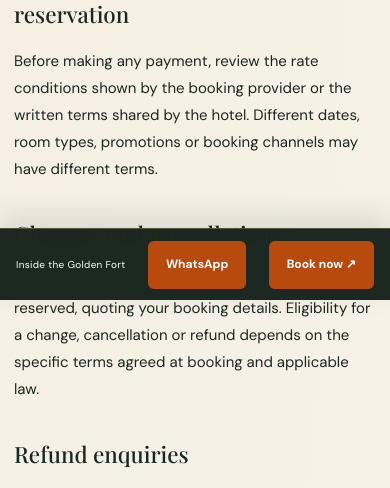
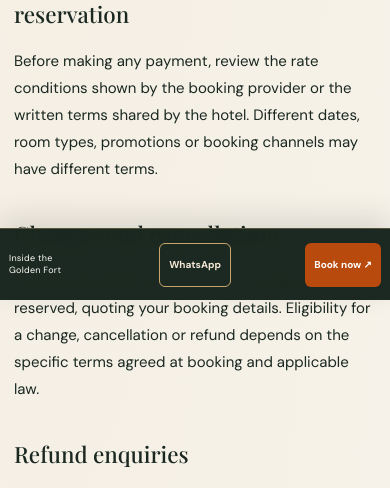
Before and after one commit to tchouhanjsm/garh-jaisal-haveli-tourism, a PHP site: page /booking-policy.php in a window 390 px wide. Shown: the part 544-1032 px from the top of the page. Run offline with PHP 8.4, Linux system fonts and the light colour scheme.

Commit message:
style: dual mobile booking/WhatsApp controls and compact arrival shortcut

```diff
--- a/assets/css/guest-first.css
+++ b/assets/css/guest-first.css
@@ -97,3 +97,20 @@
 @media(prefers-reduced-motion:reduce) {
   .guest-room-card img { transition:none; }
 }
+
+/* Mobile booking choices: clear booking vs. WhatsApp channels. */
+@media(max-width:760px) {
+  .mobile-booking-bar { gap:.5rem; }
+  .mobile-booking-bar span { min-width:0; flex:1 1 auto; }
+  .mobile-booking-bar a { flex-shrink:0; padding:0 .7rem; min-height:44px; }
+  .mobile-booking-bar .guest-mobile-whatsapp { background:transparent; color:#f4e8d4; border:1px solid #c9a46a; }
+}
+@media(max-width:390px) {
+  .mobile-booking-bar { padding-inline:9px; }
+  .mobile-booking-bar span { font-size:9px; max-width:76px; line-height:1.3; }
+  .mobile-booking-bar a { padding-inline:9px; font-size:10px; }
+}
+.guest-arrival-shortcut { display:flex; align-items:center; gap:1rem; border-bottom:1px solid #d4c7b3; padding-block:1.1rem; flex-wrap:wrap; }
+.guest-arrival-shortcut strong { font-size:.91rem; }
+.guest-arrival-shortcut span { font-size:.83rem; color:#586159; flex:1; min-width:175px; }
+.guest-arrival-shortcut a { font-weight:700; font-size:.83rem; border-bottom:1px solid #765735; padding-bottom:3px; }
```
